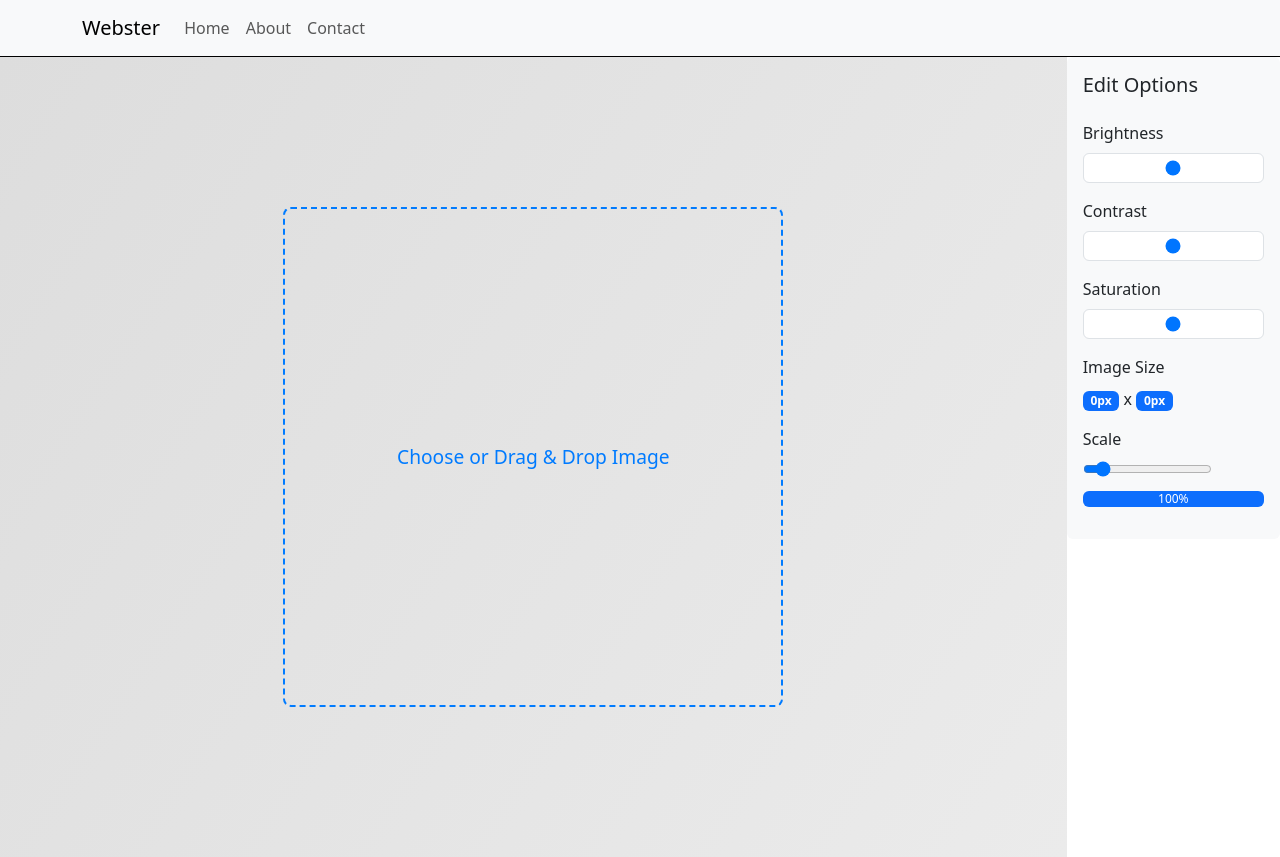
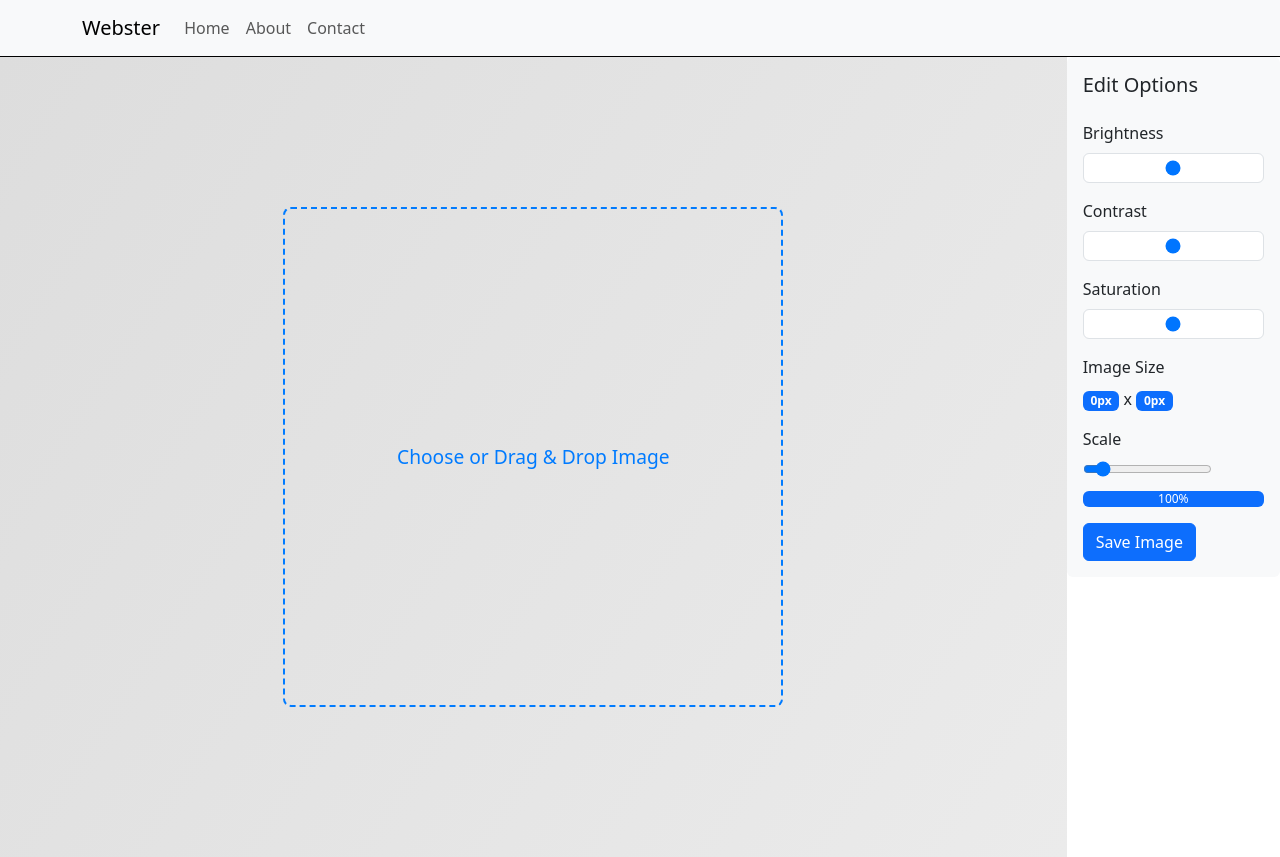
Before and after one commit to DanylNaranovych/webster, a React (Create React App) app in the folder frontend/: page / in a window 1280 px wide. Built offline with nearby package versions, Linux system fonts and the light colour scheme.

Commit message:
Frontend 0.1.4: Download

```diff
--- a/frontend/package.json
+++ b/frontend/package.json
@@ -8,6 +8,7 @@
     "@testing-library/user-event": "^13.5.0",
     "bootstrap": "^5.3.3",
     "fabric": "^5.3.0",
+    "html2canvas": "^1.4.1",
     "konva": "^9.3.11",
     "react": "^18.3.1",
     "react-bootstrap": "^2.10.2",
--- a/frontend/src/components/MainPage.jsx
+++ b/frontend/src/components/MainPage.jsx
@@ -1,4 +1,5 @@
 import React, { useState } from 'react';
+import Konva from 'konva';
 import { Container, Row, Col } from 'react-bootstrap';
 import styles from '../styles/MainPage.module.css';
 
@@ -9,6 +10,7 @@ import PhotoEditor from './PhotoEditor';
 const MainPage = () => {
     const [imageSize, setImageSize] = useState({ width: 0, height: 0 });
     const [scale, setScale] = useState(1);
+    const [image, setImage] = useState(null);
 
     const handleImageSizeChange = (newSize) => {
         setImageSize(newSize);
@@ -16,6 +18,42 @@ const MainPage = () => {
 
     const handleScaleChange = (newScale) => {
         setScale(newScale);
+    };
+
+    const handleSaveImage = (image) => {
+        setImage(image);
+    };
+
+    const handleSave = () => {
+        const tempContainer = document.createElement('div');
+        document.body.appendChild(tempContainer);
+
+        const tempStage = new Konva.Stage({
+            container: tempContainer,
+            width: imageSize.width,
+            height: imageSize.height,
+        });
+        const tempLayer = new Konva.Layer();
+        const tempImage = new Konva.Image({
+            image: image,
+            width: imageSize.width,
+            height: imageSize.height,
+        });
+
+        tempLayer.add(tempImage);
+        tempStage.add(tempLayer);
+
+        const uri = tempStage.toDataURL();
+
+        const link = document.createElement('a');
+        link.href = uri;
+        link.download = 'edited_image.png';
+        document.body.appendChild(link);
+        link.click();
+        document.body.removeChild(link);
+
+        tempLayer.destroy();
+        tempContainer.remove();
     };
 
     return (
@@ -28,6 +66,7 @@ const MainPage = () => {
                             onImageSizeChange={handleImageSizeChange}
                             onScaleChange={handleScaleChange}
                             scale={scale}
+                            onSaveImage={handleSaveImage}
                         />
                     </Col>
                     <Col xs={2} className={styles.col}>
@@ -35,6 +74,7 @@ const MainPage = () => {
                             imageSize={imageSize}
                             scale={scale}
                             onScaleChange={handleScaleChange}
+                            onSaveImage={handleSave}
                         />
                     </Col>
                 </Row>
--- a/frontend/src/components/PhotoEditor.jsx
+++ b/frontend/src/components/PhotoEditor.jsx
@@ -1,9 +1,14 @@
 import React, { useState, useRef, useEffect, useCallback } from 'react';
 import { useDropzone } from 'react-dropzone';
-import { Stage, Layer, Image as KonvaImage, Transformer } from 'react-konva';
+import { Stage, Layer, Image, Transformer } from 'react-konva';
 import styles from '../styles/PhotoEditor.module.css';
 
-const PhotoEditor = ({ onImageSizeChange, onScaleChange, scale }) => {
+const PhotoEditor = ({
+    onImageSizeChange,
+    onScaleChange,
+    scale,
+    onSaveImage,
+}) => {
     const [imageSrc, setImageSrc] = useState(null);
     const containerRef = useRef(null);
     const [image, setImage] = useState(null);
@@ -55,8 +60,16 @@ const PhotoEditor = ({ onImageSizeChange, onScaleChange, scale }) => {
 
     useEffect(() => {
         onImageSizeChange(imageSize);
+        onSaveImage(image);
         onScaleChange(scale);
-    }, [imageSize, scale, onImageSizeChange, onScaleChange]);
+    }, [
+        imageSize,
+        scale,
+        image,
+        onSaveImage,
+        onImageSizeChange,
+        onScaleChange,
+    ]);
 
     useEffect(() => {
         if (containerRef.current) {
@@ -171,6 +184,7 @@ const PhotoEditor = ({ onImageSizeChange, onScaleChange, scale }) => {
             {imageSrc && (
                 <div className={styles.stageContainer}>
                     <Stage
+                        className={styles.stageContainer}
                         width={stageSize.width}
                         height={stageSize.height}
                         ref={stageRef}
@@ -187,7 +201,7 @@ const PhotoEditor = ({ onImageSizeChange, onScaleChange, scale }) => {
                     >
                         <Layer>
                             {image && (
-                                <KonvaImage
+                                <Image
                                     image={image}
                                     width={imageSize.width}
                                     height={imageSize.height}
--- a/frontend/src/components/Sidebar.jsx
+++ b/frontend/src/components/Sidebar.jsx
@@ -1,7 +1,10 @@
 import React from 'react';
-import { Form, Nav, Badge, ProgressBar } from 'react-bootstrap';
+import { Form, Nav, Badge, ProgressBar, Button } from 'react-bootstrap';
 
-const Sidebar = ({ imageSize, scale, onScaleChange }) => {
+const Sidebar = ({ imageSize, scale, onScaleChange, onSaveImage }) => {
+    const handleSaveClick = () => {
+        onSaveImage();
+    };
     return (
         <Nav className="flex-column p-3 bg-light rounded">
             <Nav.Item>
@@ -69,6 +72,11 @@ const Sidebar = ({ imageSize, scale, onScaleChange }) => {
                     />
                 </div>
             </Nav.Item>
+            <Nav.Item>
+                <Button variant="primary" onClick={handleSaveClick}>
+                    Save Image
+                </Button>
+            </Nav.Item>
         </Nav>
     );
 };
```
Also changed, not shown: 1 other file (tests, documents, lock files or other folders).
